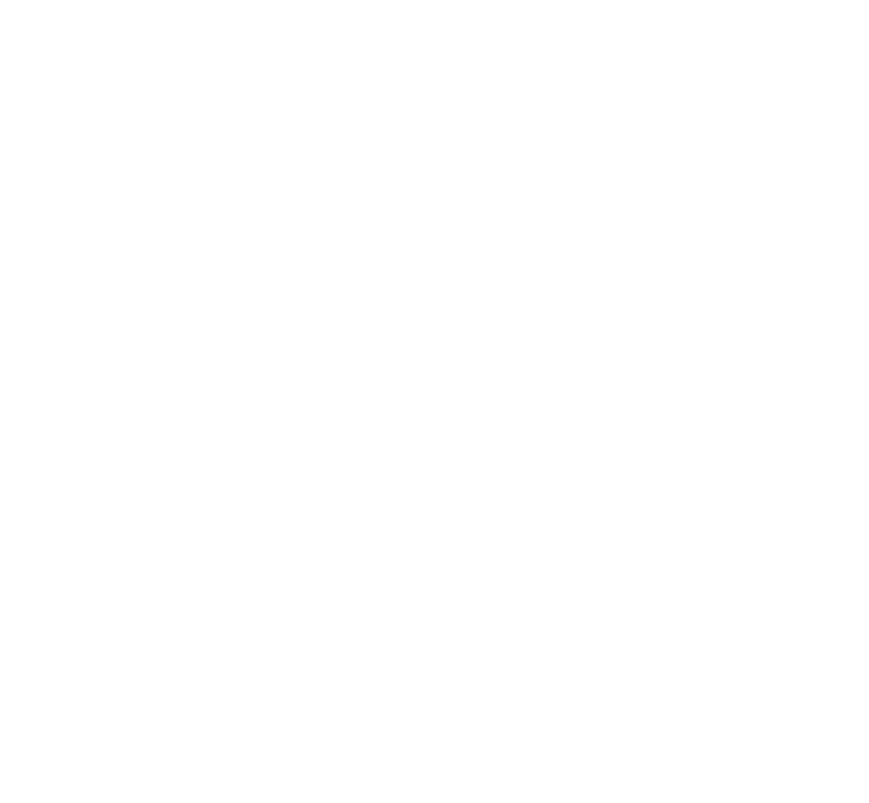
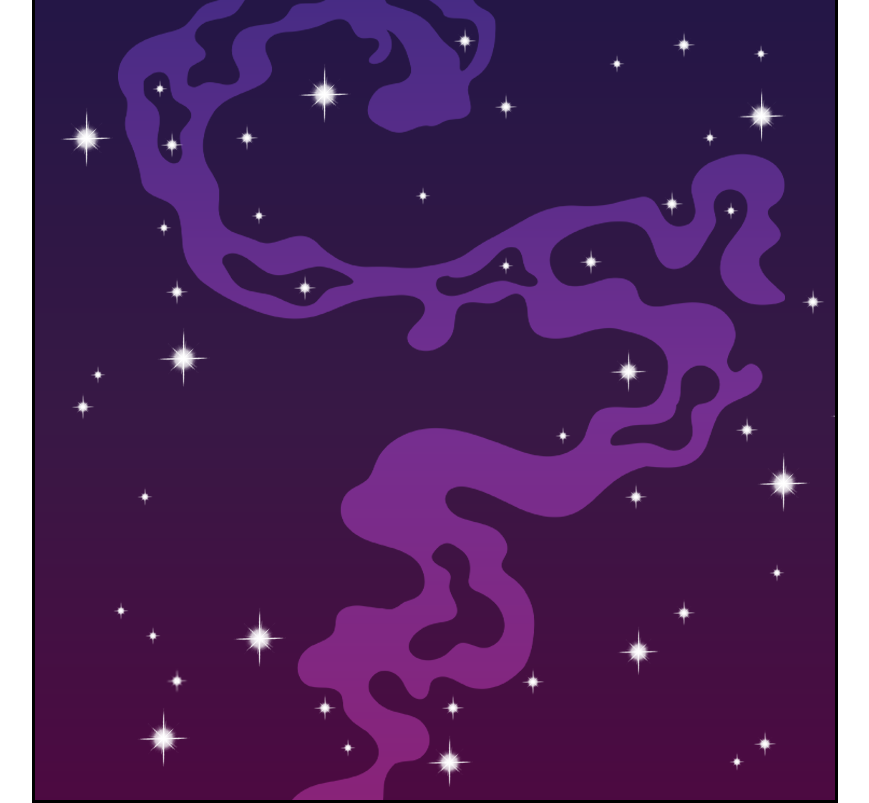
Before and after one commit to Am1d1v/JSPlanetaryDefenseGame, a plain HTML site: page index.html in a window 1280 px wide. Shown: the whole page, without its empty margins (205-1074 px from the left). Drawn offline with Linux system fonts and the light colour scheme.

Commit message:
Basic Setup

```diff
--- a/index.html
+++ b/index.html
@@ -4,12 +4,12 @@
     <meta charset="UTF-8">
     <meta http-equiv="X-UA-Compatible" content="IE=edge">
     <meta name="viewport" content="width=device-width, initial-scale=1.0">
-    <link rel="stylesheet" href="">
+    <link rel="stylesheet" href="styles/style.css">
     <title>Planetary Defense</title>
 </head>
 <body>
 
-    <canvas id="canvas"></canvas>
+    <canvas id="canvas1"></canvas>
 
     <script src="script.js"></script>
 </body>
--- a/script.js
+++ b/script.js
@@ -0,0 +1,12 @@
+
+
+window.addEventListener('load', () => {
+
+    // Canvas and Canvas Context
+    const canvas = document.querySelector('#canvas1');
+    const context = canvas.getContext('2d');
+
+    // Canvas Width and Height
+    canvas.width = 800;
+    canvas.height = 800;
+});
--- /dev/null
+++ b/styles/style.css
@@ -0,0 +1,9 @@
+
+#canvas1{
+    border: 3px solid #000;
+    background: url(../assets/background.png);
+    position: absolute;
+    top: 50%;
+    left: 50%;
+    transform: translate(-50%, -50%);
+}
```
